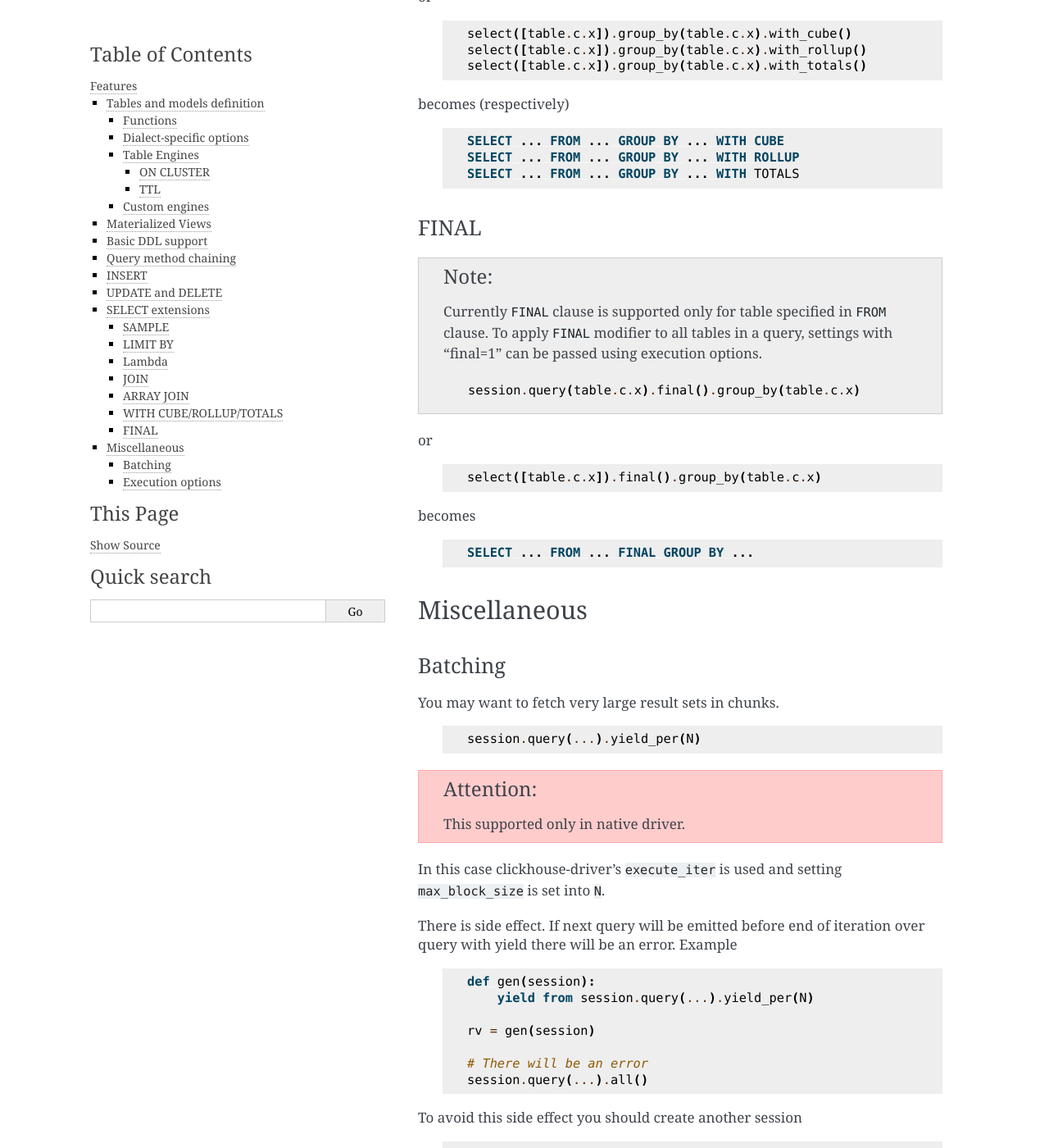
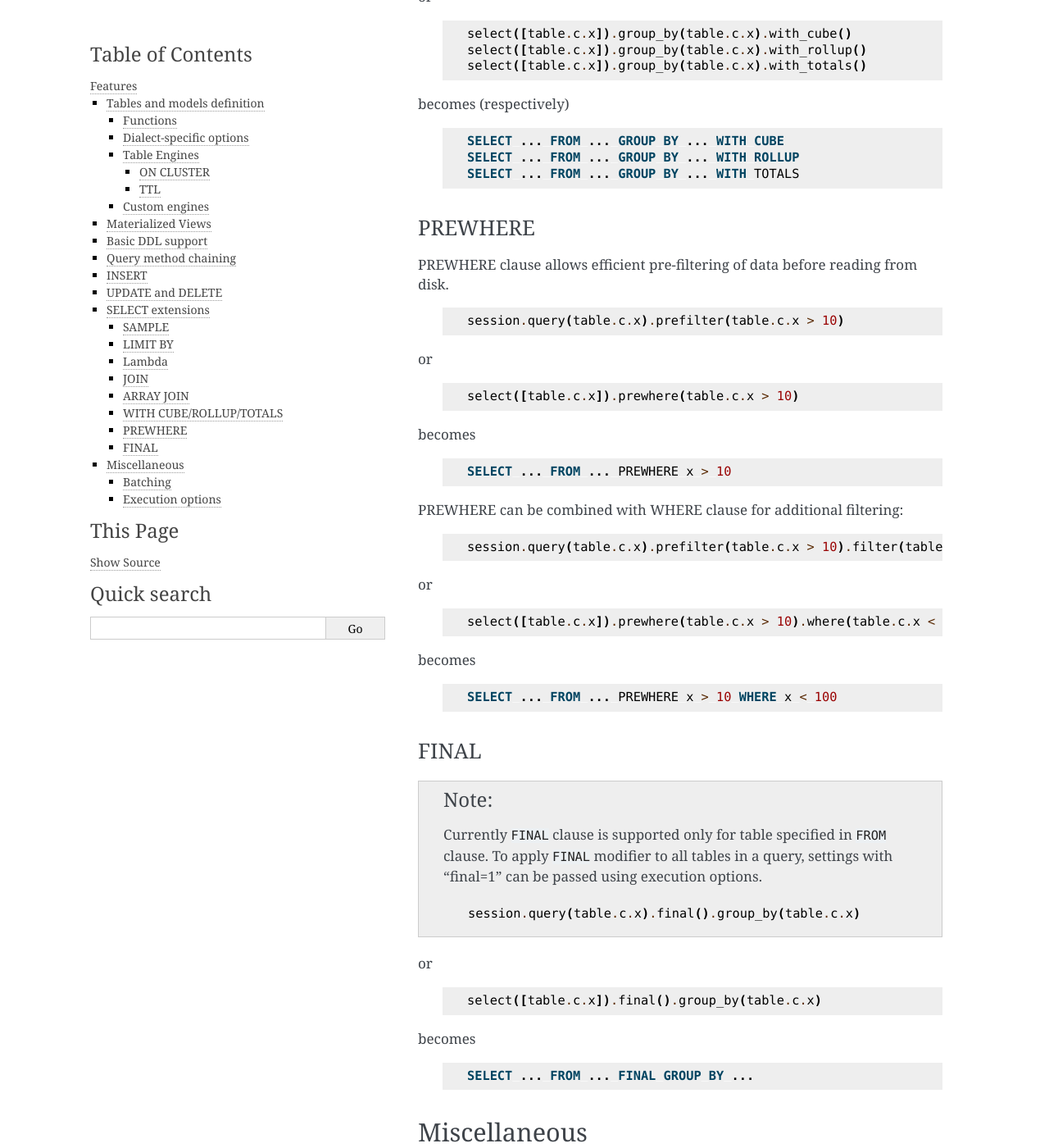
Before and after one commit to xzkostyan/clickhouse-sqlalchemy, a Sphinx documentation site: the page built from docs/features.rst, in a window 1280 px wide and 1400 px high, scrolled down 16974 px. Shown: the whole window at 82% size. Built offline with Sphinx 7.4.7, drawn with Linux system fonts in a browser that asks for light colours.

```diff
--- a/docs/features.rst
+++ b/docs/features.rst
@@ -933,6 +933,45 @@
         SELECT ... FROM ... GROUP BY ... WITH ROLLUP
         SELECT ... FROM ... GROUP BY ... WITH TOTALS
 
+PREWHERE
++++++++++
+
+PREWHERE clause allows efficient pre-filtering of data before reading from disk.
+
+    .. code-block:: python
+
+        session.query(table.c.x).prefilter(table.c.x > 10)
+
+or
+
+    .. code-block:: python
+
+        select([table.c.x]).prewhere(table.c.x > 10)
+
+becomes
+
+    .. code-block:: sql
+
+        SELECT ... FROM ... PREWHERE x > 10
+
+PREWHERE can be combined with WHERE clause for additional filtering:
+
+    .. code-block:: python
+
+        session.query(table.c.x).prefilter(table.c.x > 10).filter(table.c.x < 100)
+
+or
+
+    .. code-block:: python
+
+        select([table.c.x]).prewhere(table.c.x > 10).where(table.c.x < 100)
+
+becomes
+
+    .. code-block:: sql
+
+        SELECT ... FROM ... PREWHERE x > 10 WHERE x < 100
+
 FINAL
 +++++
 
```
Also changed, not shown: 3 other files.
